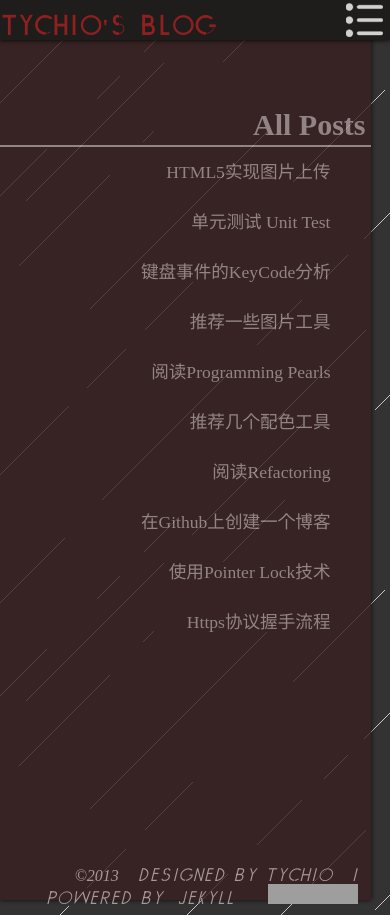
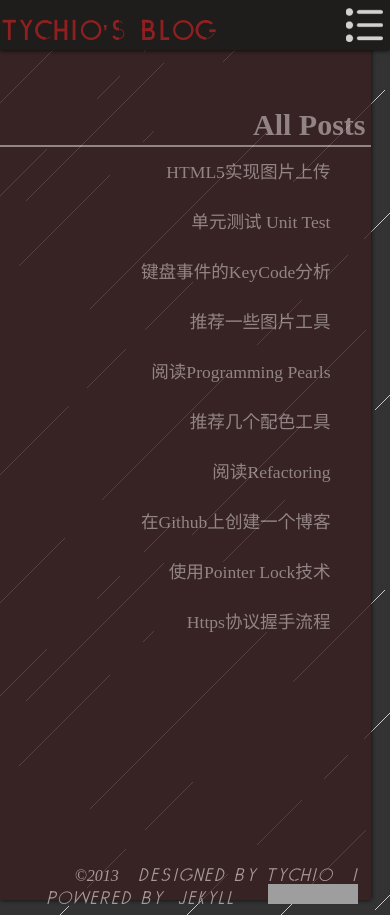
Before and after one commit to tychio/old_blog, a Jekyll site: the page built from index.html, in a window 390 px wide. Built offline with Jekyll 4.4.1, drawn with Linux system fonts in a browser that asks for light colours; some web fonts are replaced; Markdown is read by kramdown in place of the engine named in the settings; grey boxes are pictures that could not be loaded.

Commit message:
fix nav for mobile

```diff
--- a/css/style.css
+++ b/css/style.css
@@ -67,7 +67,8 @@
 footer a#backtop{width:0%}
 }@media all and (min-width: 641px) and (max-width: 900px){header div#top nav a{margin:0;font-size:.7rem}
 section dl dd a h4{font-weight:bold}
-}@media all and (max-width: 640px){header div#top{position:static;min-width:240px;}
+}@media all and (max-width: 640px){header div#top{min-width:240px;width:100%;margin:5px 0;}
+header div#top h1{margin-top:5px}
 header div#top nav{overflow:hidden;position:static;height:0;width:100%;margin:0;background:#1f1c1c;}
 header div#top nav a{display:block;height:40px;line-height:40px;padding:0;}
 header div#top nav a:hover{background:#808080}
--- a/css/style.styl
+++ b/css/style.styl
@@ -326,8 +326,11 @@
         font-weight bold
 @media all and (max-width: 640px)
     header div#top
-        position static
         min-width $sizeMinWidth
+        width $sizeContentWidthPer[4]
+        margin $sizeMargin 0
+        h1
+            margin-top $sizeMargin
         nav
             overflow hidden
             position static
```
